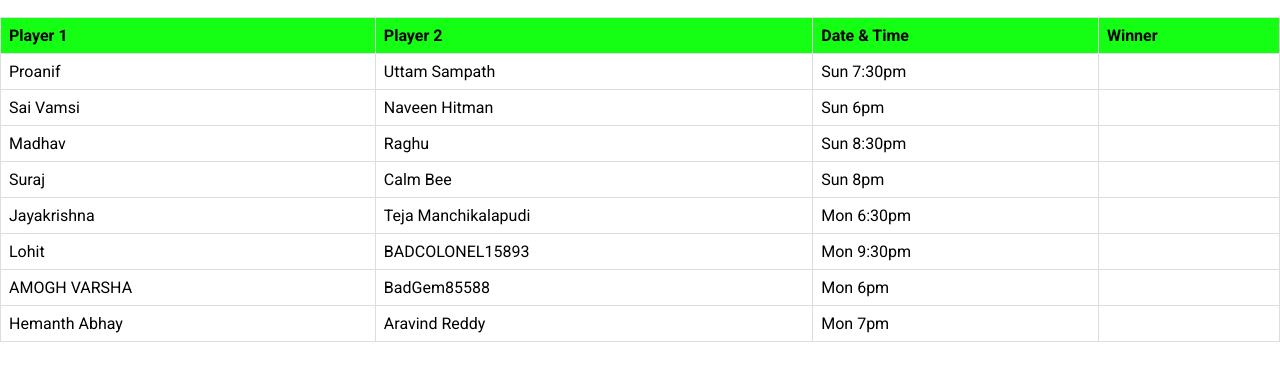
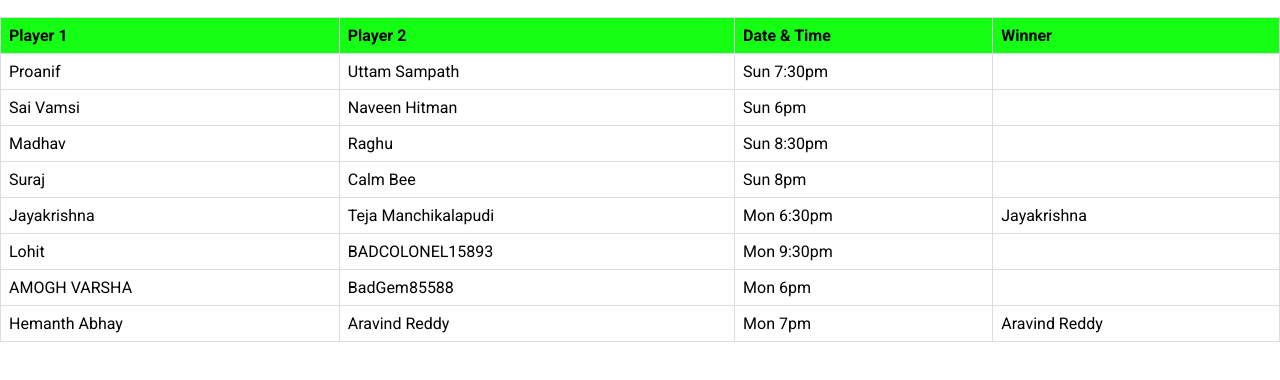
Before and after one commit to Rishikesh183/RC24-Contest, a website: page public/index.html in a window 1280 px wide. Shown: the part 178-558 px from the top of the page. Drawn offline with Linux system fonts and the light colour scheme.

Commit message:
Update index.html

```diff
--- a/public/index.html
+++ b/public/index.html
@@ -66,7 +66,7 @@
                 <td>Jayakrishna</td>
                 <td>Teja manchikalapudi</td>
                 <td>Mon 6:30pm</td>
-                <td></td>
+                <td>Jayakrishna</td>
             </tr>
             <tr>
             <tr>
@@ -85,7 +85,7 @@
                 <td>Hemanth Abhay</td>
                 <td>Aravind Reddy</td>
                 <td>Mon 7pm</td>
-                <td></td>
+                <td>Aravind Reddy</td>
             </tr>
         </tbody>
     </table>
```
